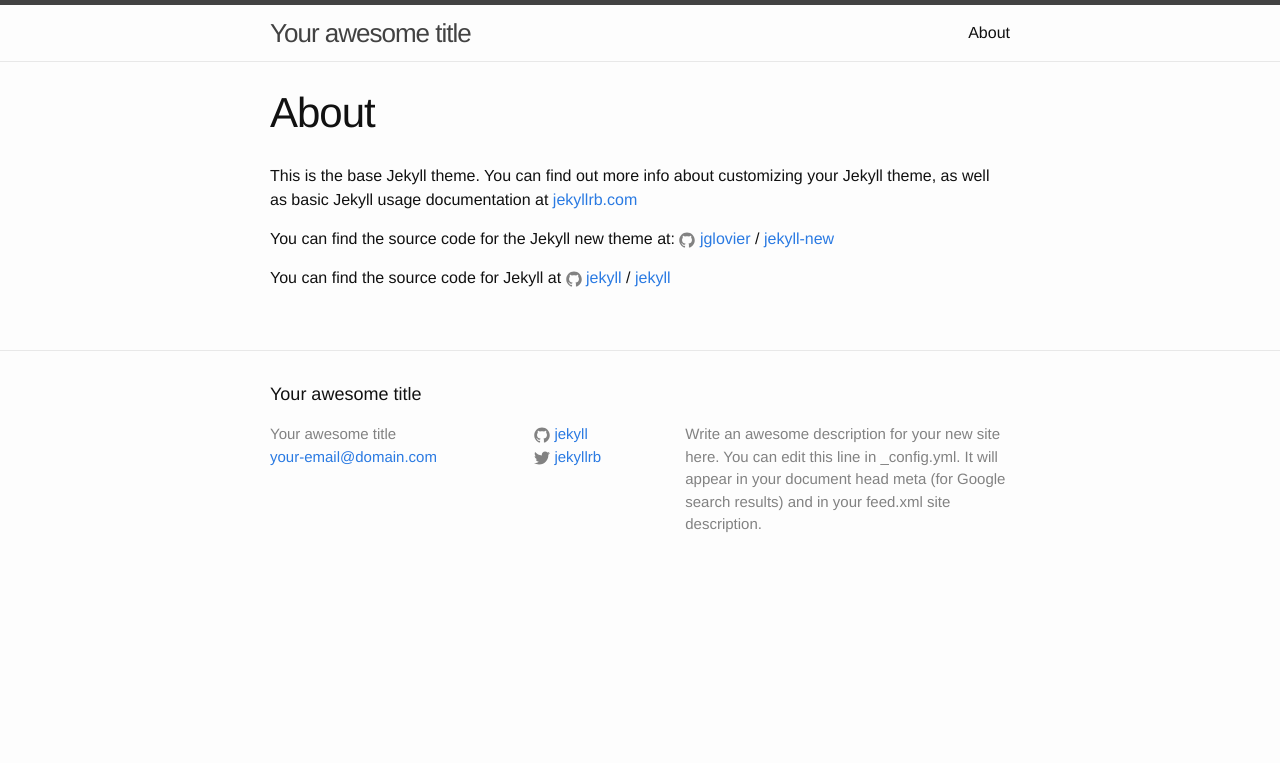
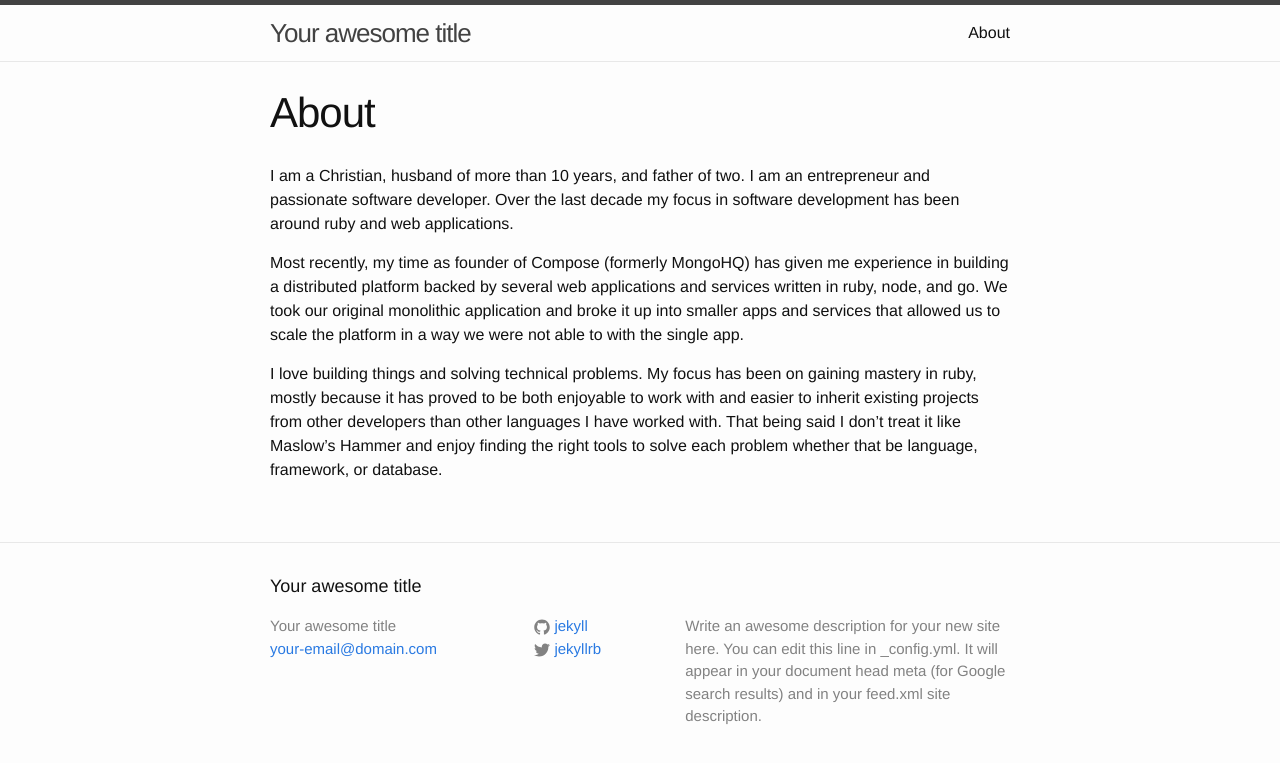
Before and after one commit to benwyrosdick/benwyrosdick.github.io, a Jekyll site: the page built from about.md, in a window 1280 px wide. Shown: the top 763 px of the page. Built offline with Jekyll 4.4.1, drawn with Linux system fonts in a browser that asks for light colours.

Commit message:
new about

```diff
--- a/about.md
+++ b/about.md
@@ -4,12 +4,8 @@ title: About
 permalink: /about/
 ---
 
-This is the base Jekyll theme. You can find out more info about customizing your Jekyll theme, as well as basic Jekyll usage documentation at [jekyllrb.com](http://jekyllrb.com/)
+I am a Christian, husband of more than 10 years, and father of two. I am an entrepreneur and passionate software developer. Over the last decade my focus in software development has been around ruby and web applications.
 
-You can find the source code for the Jekyll new theme at:
-{% include icon-github.html username="jglovier" %} /
-[jekyll-new](https://github.com/jglovier/jekyll-new)
+Most recently, my time as founder of Compose (formerly MongoHQ) has given me experience in building a distributed platform backed by several web applications and services written in ruby, node, and go. We took our original monolithic application and broke it up into smaller apps and services that allowed us to scale the platform in a way we were not able to with the single app.
 
-You can find the source code for Jekyll at
-{% include icon-github.html username="jekyll" %} /
-[jekyll](https://github.com/jekyll/jekyll)
+I love building things and solving technical problems. My focus has been on gaining mastery in ruby, mostly because it has proved to be both enjoyable to work with and easier to inherit existing projects from other developers than other languages I have worked with. That being said I don’t treat it like Maslow’s Hammer and enjoy finding the right tools to solve each problem whether that be language, framework, or database.
```
